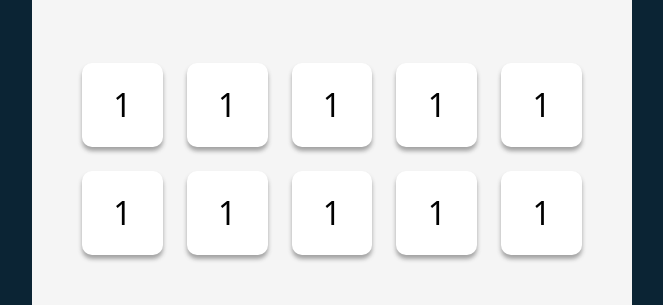
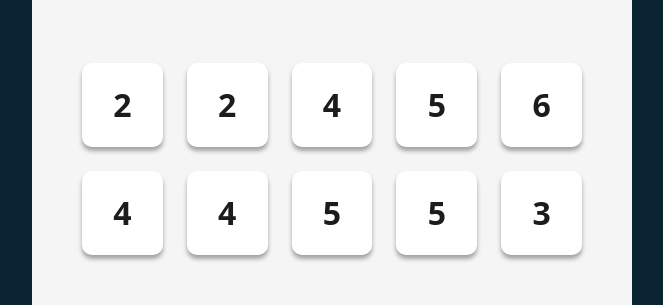
Before and after one commit to MaciejBodnar7/7-tenzies-game, a React (Vite) app: page / in a window 1280 px wide. Shown: the part 284-589 px from the top of the page, without its empty margins (308-971 px from the left). Built offline with nearby package versions, Linux system fonts and the light colour scheme.

Commit message:
generating num in obj, add nanoid for key, btn roll new die

```diff
--- a/package.json
+++ b/package.json
@@ -10,6 +10,7 @@
     "preview": "vite preview"
   },
   "dependencies": {
+    "nanoid": "^5.0.7",
     "react": "^18.2.0",
     "react-dom": "^18.2.0"
   },
--- a/src/App.css
+++ b/src/App.css
@@ -25,4 +25,25 @@ body {
   border-radius: 10px;
   font-size: 2rem;
   box-shadow: 0px 4px 4px 0px rgba(61, 61, 61, 0.45);
+  cursor: pointer;
+  transition: scale 0.1s;
+  user-select: none;
+  font-weight: 700;
+  color: #1c1c1c;
 }
+
+.dice:active {
+  scale: 95%;
+}
+
+button {
+  transition: scale 0.1s, box-shadow 0.1s;
+}
+
+button:hover {
+  box-shadow: inset 0px 0px 10px 0px rgba(0, 0, 0, 0.7);
+}
+
+button:active {
+  scale: 95%;
+}
--- a/src/App.jsx
+++ b/src/App.jsx
@@ -1,7 +1,28 @@
+import React from "react"
 import "./App.css"
 import Die from "./Die"
+import { nanoid } from "nanoid"
 
-function App() {
+export default function App() {
+  const [dice, setDice] = React.useState(allNewDice)
+
+  const diceElement = dice.map(die => {
+    return <Die key={die.id} value={die.value} isHeld={die.isHeld} />
+  })
+
+  function allNewDice() {
+    const arr = []
+    while (arr.length < 10) {
+      const randomNumb = Math.floor(Math.random() * 6) + 1
+      arr.push({ id: nanoid(), value: randomNumb, isHeld: false })
+    }
+    return arr
+  }
+
+  function rollDice() {
+    setDice(allNewDice)
+  }
+
   return (
     <>
       <main className="container-main flex flex-col justify-evenly items-center">
@@ -9,22 +30,11 @@ function App() {
         <p className="w-4/6 text-center -mt-8 text-lg">
           Roll until all dice are the same. Click each die to freeze it at its current value between rolls.
         </p>
-        <div className="dices w-5/6 h-48 rounded-xl grid grid-cols-5 gap-6">
-          <Die value={1} />
-          <Die value={1} />
-          <Die value={1} />
-          <Die value={1} />
-          <Die value={1} />
-          <Die value={1} />
-          <Die value={1} />
-          <Die value={1} />
-          <Die value={1} />
-          <Die value={1} />
-        </div>
-        <button className="self-center px-14 py-2 bg-blue-600 text-white text-xl rounded-lg">Roll</button>
+        <div className="dices w-5/6 h-48 rounded-xl grid grid-cols-5 gap-6">{diceElement}</div>
+        <button onClick={rollDice} className="self-center px-14 py-2 bg-blue-600 text-white text-xl rounded-lg">
+          Roll
+        </button>
       </main>
     </>
   )
 }
-
-export default App
```
Also changed, not shown: 1 other file (tests, documents, lock files or other folders).
